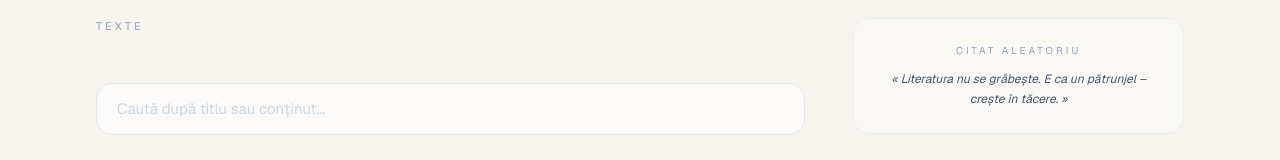
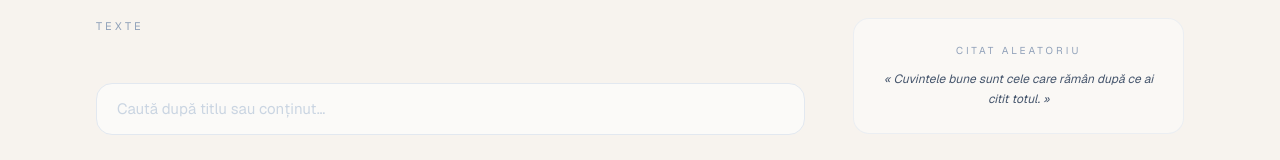
Before and after one commit to magique99/lit-app, a Next.js app: page /texte in a window 1280 px wide. Shown: the part 120-280 px from the top of the page. Built offline with nearby package versions, Linux system fonts and the light colour scheme; no server answers; the database is empty.

Commit message:
update UX

```diff
--- a/app/texte/page.tsx
+++ b/app/texte/page.tsx
@@ -72,10 +72,10 @@ export default function TextePage() {
   const getRandomOffset = () => Math.floor(Math.random() * 30) + 21;
   const randomOffset = useState(() => getRandomOffset())[0];
   const [trendingAuthors, setTrendingAuthors] = useState<Array<{user_id: string, username: string | null}>>([]);
-  const [sidebarQuote, setSidebarQuote] = useState("");
+  const [sidebarQuote, setSidebarQuote] = useState(QUOTES[Math.floor(Math.random() * QUOTES.length)]);
 
   useEffect(() => {
-    setSidebarQuote(QUOTES[Math.floor(Math.random() * QUOTES.length)]);
+    // No-op effect since we initialize with useState
   }, []);
 
   const observerRef = useRef<HTMLDivElement | null>(null);
```
